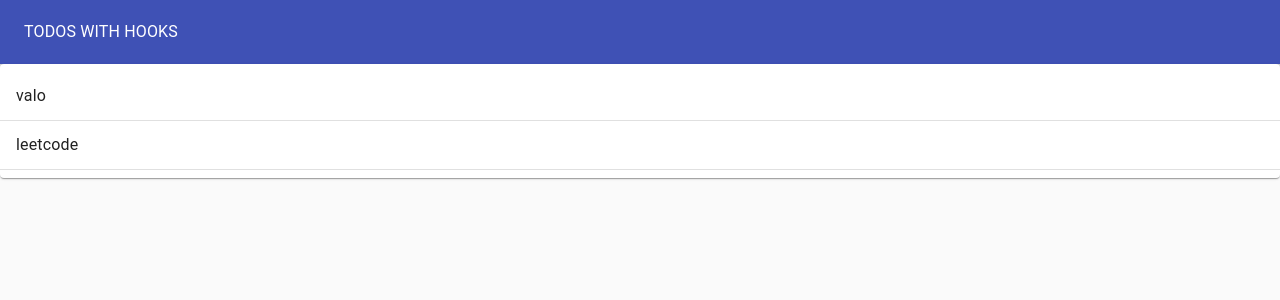
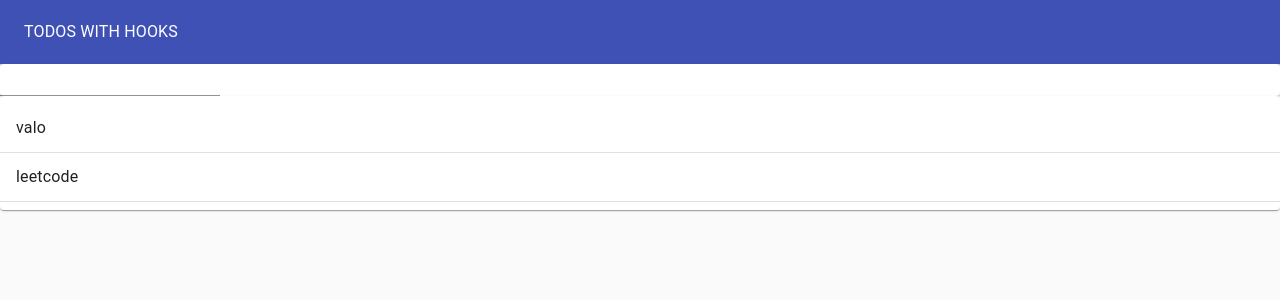
Before and after one commit to HVz11/Todo, a React (Create React App) app in the folder todo-app/: page / in a window 1280 px wide. Shown: the top 300 px of the page. Built offline with nearby package versions, Linux system fonts and the light colour scheme.

Commit message:
Adding form with hooks

```diff
--- a/todo-app/src/TodoApp.js
+++ b/todo-app/src/TodoApp.js
@@ -5,6 +5,7 @@
 import Toolbar from '@material-ui/core/Toolbar';
 import Grid from "@material-ui/core/Grid";
 import TodoList from "./TodoList";
+import TodoForm from "./TodoForm";
 
 
 function TodoApp() {
@@ -13,6 +14,9 @@
         { id: 2, task: "leetcode", completed: false}
     ]
     const [todos, setTodos] = useState(initialTodos);
+    const addTodo = newTodoText => {
+        setTodos([...todos, {id: 4, task: newTodoText, completed: false}])
+    }
     return (
         <Paper style={{ padding: 0, margin: 0, height: "100vh", backgroundColor: "#fafafa" }} elevation={0}>
             <AppBar color="primary" position="static" style={{ height: "64px" }}>
@@ -20,6 +24,7 @@
                     <Typography color="inherit">TODOS WITH HOOKS</Typography>
                 </Toolbar>
             </AppBar>
+            <TodoForm addTodo={addTodo}/>
             <TodoList todos={todos} />
         </Paper>
     )
--- /dev/null
+++ b/todo-app/src/TodoForm.js
@@ -0,0 +1,21 @@
+import React from "react";
+import { Paper } from "@material-ui/core";
+import TextField from "@material-ui/core/TextField";
+import useInputState from "./hooks/useInputState";
+
+function TodoForm({ addTodo }) {
+    const [value, handleChange, reset] = useInputState("");
+    return (
+        <Paper>
+            <form onSubmit={e => {
+                e.preventDefault();
+                addTodo(value);
+                reset();
+            }}>
+            <TextField value={value} onChange={handleChange}/>
+            </form>
+        </Paper>
+    )
+}
+
+export default TodoForm;
--- /dev/null
+++ b/todo-app/src/hooks/useInputState.js
@@ -0,0 +1,12 @@
+import { useState } from "react";
+
+export default initialVal => {
+    const [value, setValue] = useState(initialVal);
+    const handleChange = e => {
+        setValue(e.target.value);
+    };
+    const reset = () => {
+        setValue("");
+    };
+    return [value, handleChange, reset];
+}
```
